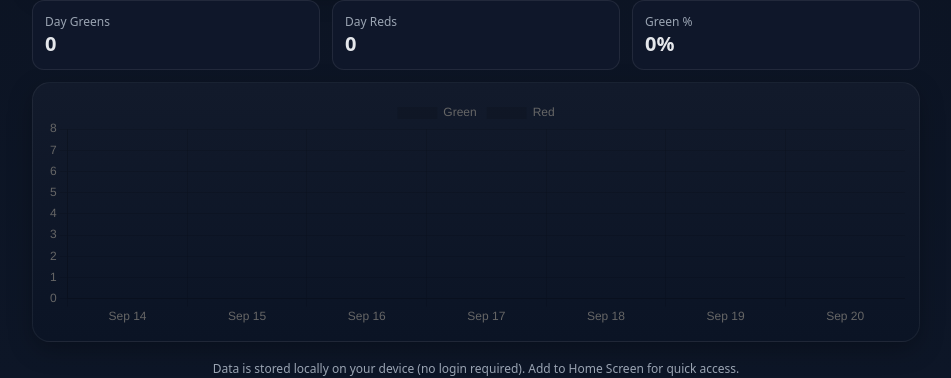
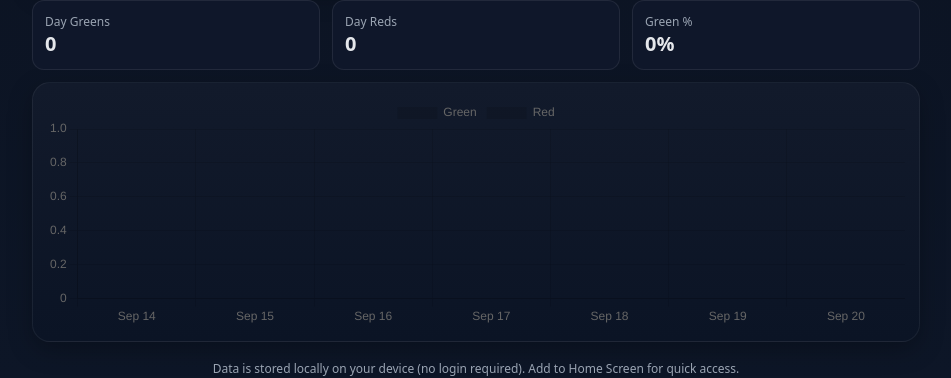
Before and after one commit to kcinjojo1/mood-tracker, a React (Vite) app: page / in a window 1280 px wide. Shown: the part 418-796 px from the top of the page, without its empty margins (164-1115 px from the left). Built offline with nearby package versions, Linux system fonts and the light colour scheme.

Commit message:
Update ChartPanel.tsx

```diff
--- a/src/components/ChartPanel.tsx
+++ b/src/components/ChartPanel.tsx
@@ -14,18 +14,17 @@ ChartJS.register(BarElement, CategoryScale, LinearScale, Legend, Tooltip)
 
 type Props = {
   events: TapEvent[]
-  period: 'day'|'week'|'month'
+  period: 'day' | 'week' | 'month'
 }
 
-export default function ChartPanel({ events, period }: Props){
-  // choose sensible history length
+export default function ChartPanel({ events, period }: Props) {
   const daysBack = period === 'day' ? 7 : period === 'week' ? 28 : 90
   const buckets = byDayBuckets(events, daysBack)
   const data = {
     labels: buckets.map(b => b.label),
     datasets: [
       { label: 'Green', data: buckets.map(b => b.green) },
-      { label: 'Red',   data: buckets.map(b => b.red) },
+      { label: 'Red', data: buckets.map(b => b.red) }
     ]
   }
   const options = {
@@ -33,13 +32,13 @@ export default function ChartPanel({ events, period }: Props){
     maintainAspectRatio: false,
     scales: {
       x: { ticks: { maxRotation: 0 } },
-      y: { beginAtZero: true, suggestedMax: 8 }
+      y: { beginAtZero: true }
     },
     plugins: { legend: { position: 'top' as const } }
   }
 
   return (
-    <div className="card" style={{height: 260}}>
+    <div className="card" style={{ height: 260 }}>
       <Bar data={data} options={options} />
     </div>
   )
```
